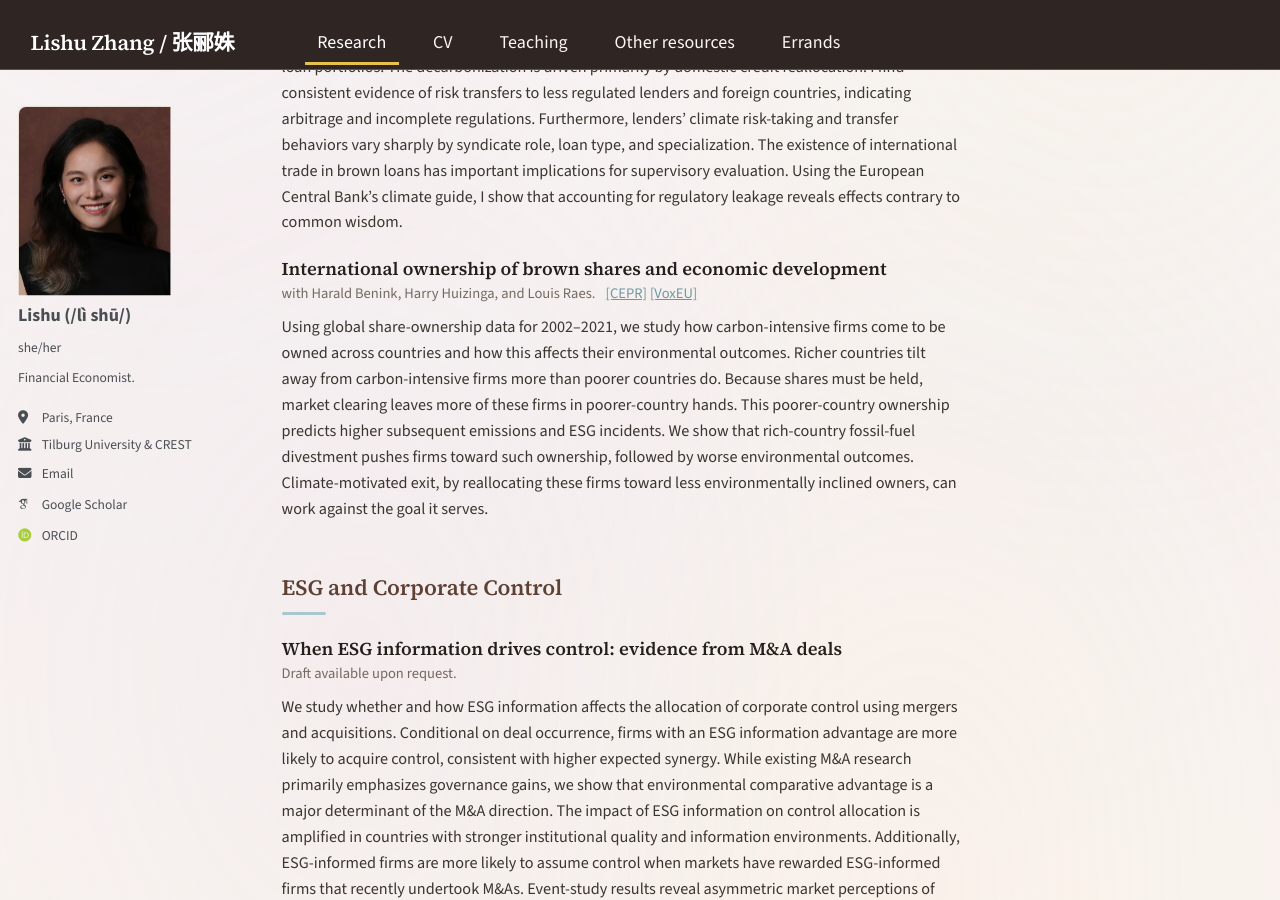
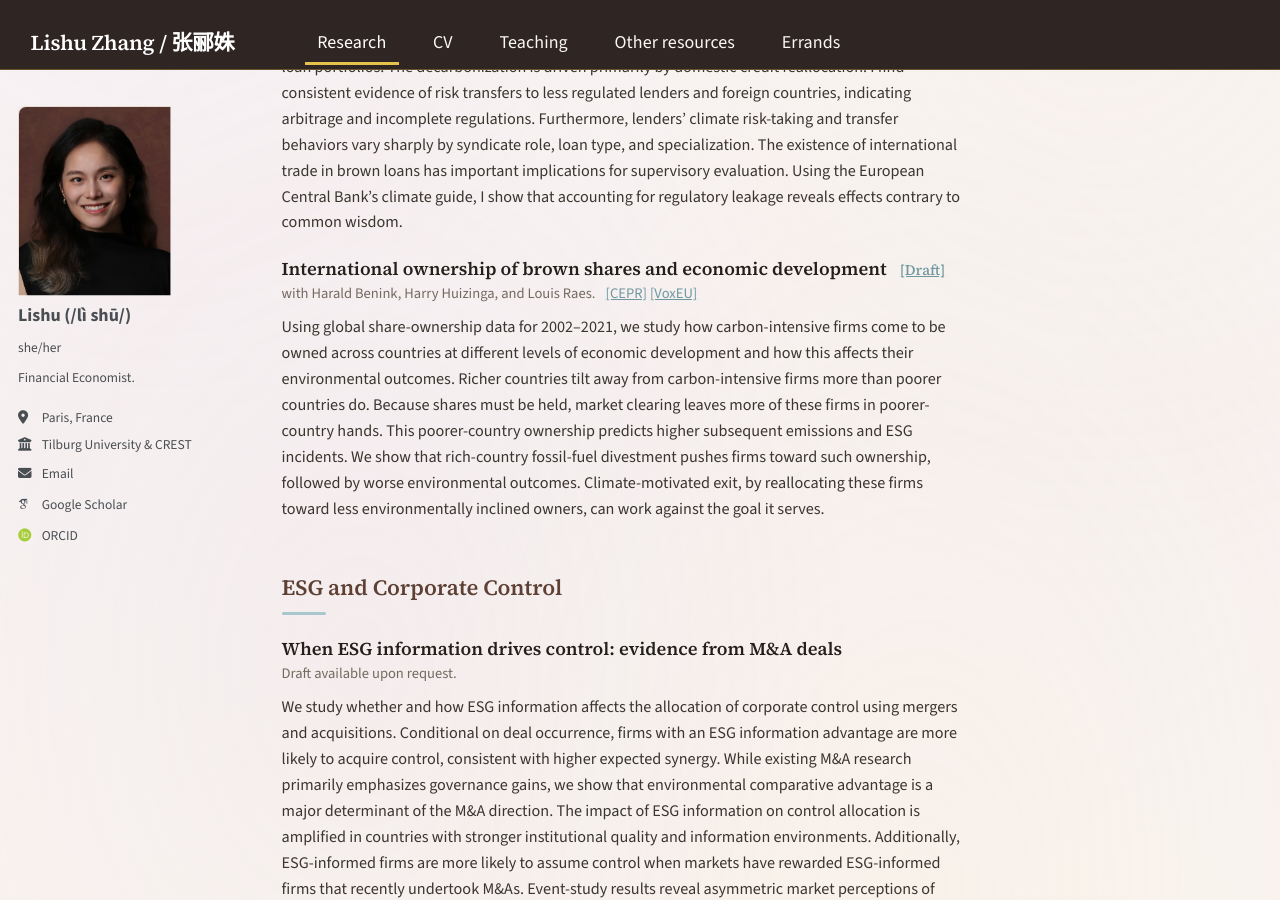
Before and after one commit to LishuZ/LishuZ.github.io, a Jekyll site: the page built from _pages/research.md, in a window 1280 px wide and 900 px high, scrolled down 643 px. Built offline with Jekyll 4.4.1, drawn with Linux system fonts in a browser that asks for light colours; some web fonts are replaced.

Commit message:
Add brown shares draft link

```diff
--- a/_pages/research.md
+++ b/_pages/research.md
@@ -68,11 +68,11 @@ We construct the first firm-level measure of exposure to critical raw materials
 I develop a novel measure of carbon sensitivity in lending to assess reductions in portfolio exposure to brown assets. Using syndicated loan data, I show that countries with greater resistance to brown lending, proxied by economic development, experience faster shifts in the sectoral composition of loan portfolios. The decarbonization is driven primarily by domestic credit reallocation. I find consistent evidence of risk transfers to less regulated lenders and foreign countries, indicating arbitrage and incomplete regulations. Furthermore, lenders’ climate risk-taking and transfer behaviors vary sharply by syndicate role, loan type, and specialization. The existence of international trade in brown loans has important implications for supervisory evaluation. Using the European Central Bank’s climate guide, I show that accounting for regulatory leakage reveals effects contrary to common wisdom.
 {: .abstract}
 
-### International ownership of brown shares and economic development
+### International ownership of brown shares and economic development &ensp;<a href="/files/ownership-main.pdf">[Draft]</a>
 with Harald Benink, Harry Huizinga, and Louis Raes. &ensp;<a href="https://cepr.org/publications/dp18856">[CEPR]</a> <a href="https://cepr.org/voxeu/columns/international-trade-brown-shares-and-economic-development">[VoxEU]</a>
 {: .paper-meta}
 
-Using global share-ownership data for 2002--2021, we study how carbon-intensive firms come to be owned across countries and how this affects their environmental outcomes. Richer countries tilt away from carbon-intensive firms more than poorer countries do. Because shares must be held, market clearing leaves more of these firms in poorer-country hands. This poorer-country ownership predicts higher subsequent emissions and ESG incidents. We show that rich-country fossil-fuel divestment pushes firms toward such ownership, followed by worse environmental outcomes. Climate-motivated exit, by reallocating these firms toward less environmentally inclined owners, can work against the goal it serves.
+Using global share-ownership data for 2002--2021, we study how carbon-intensive firms come to be owned across countries at different levels of economic development and how this affects their environmental outcomes. Richer countries tilt away from carbon-intensive firms more than poorer countries do. Because shares must be held, market clearing leaves more of these firms in poorer-country hands. This poorer-country ownership predicts higher subsequent emissions and ESG incidents. We show that rich-country fossil-fuel divestment pushes firms toward such ownership, followed by worse environmental outcomes. Climate-motivated exit, by reallocating these firms toward less environmentally inclined owners, can work against the goal it serves.
 {: .abstract}
 
 
```
Also changed, not shown: 1 other file.
